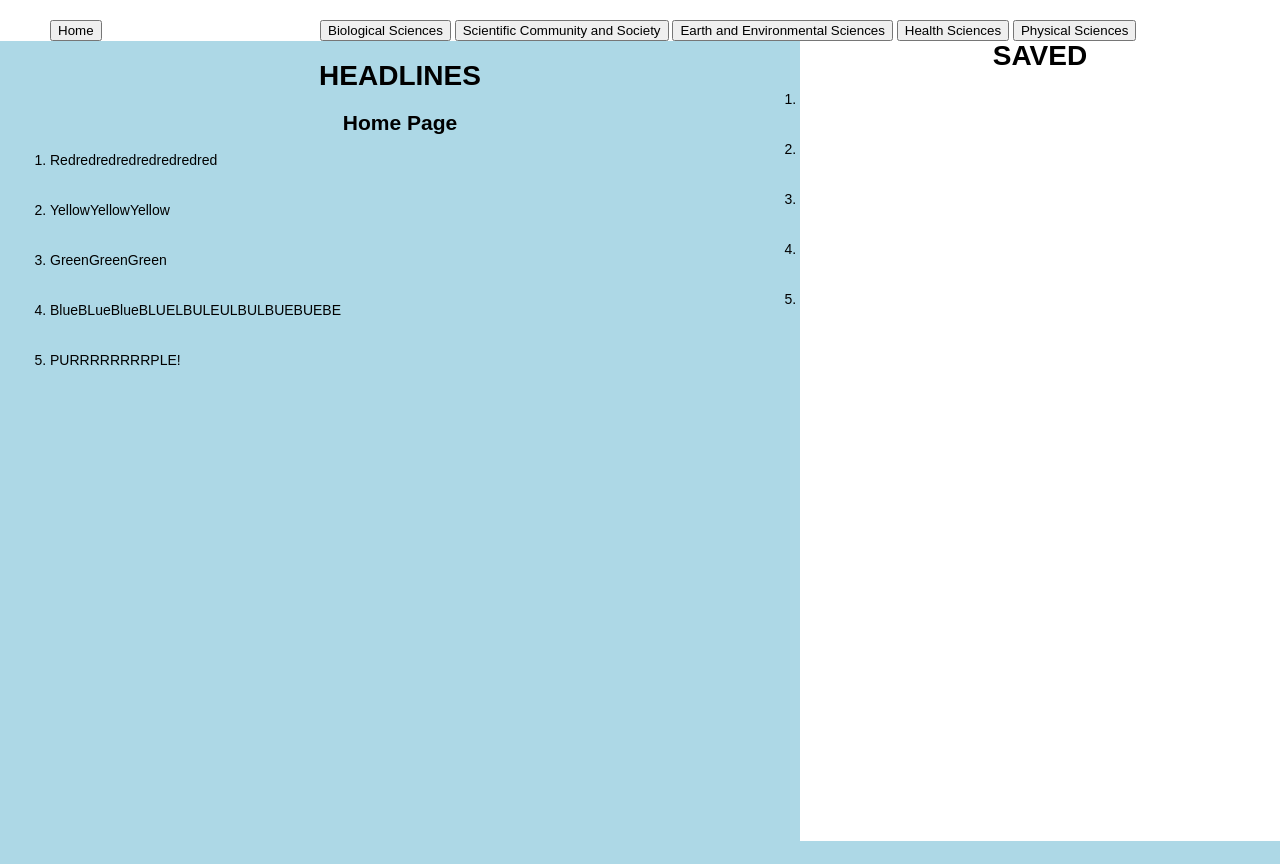
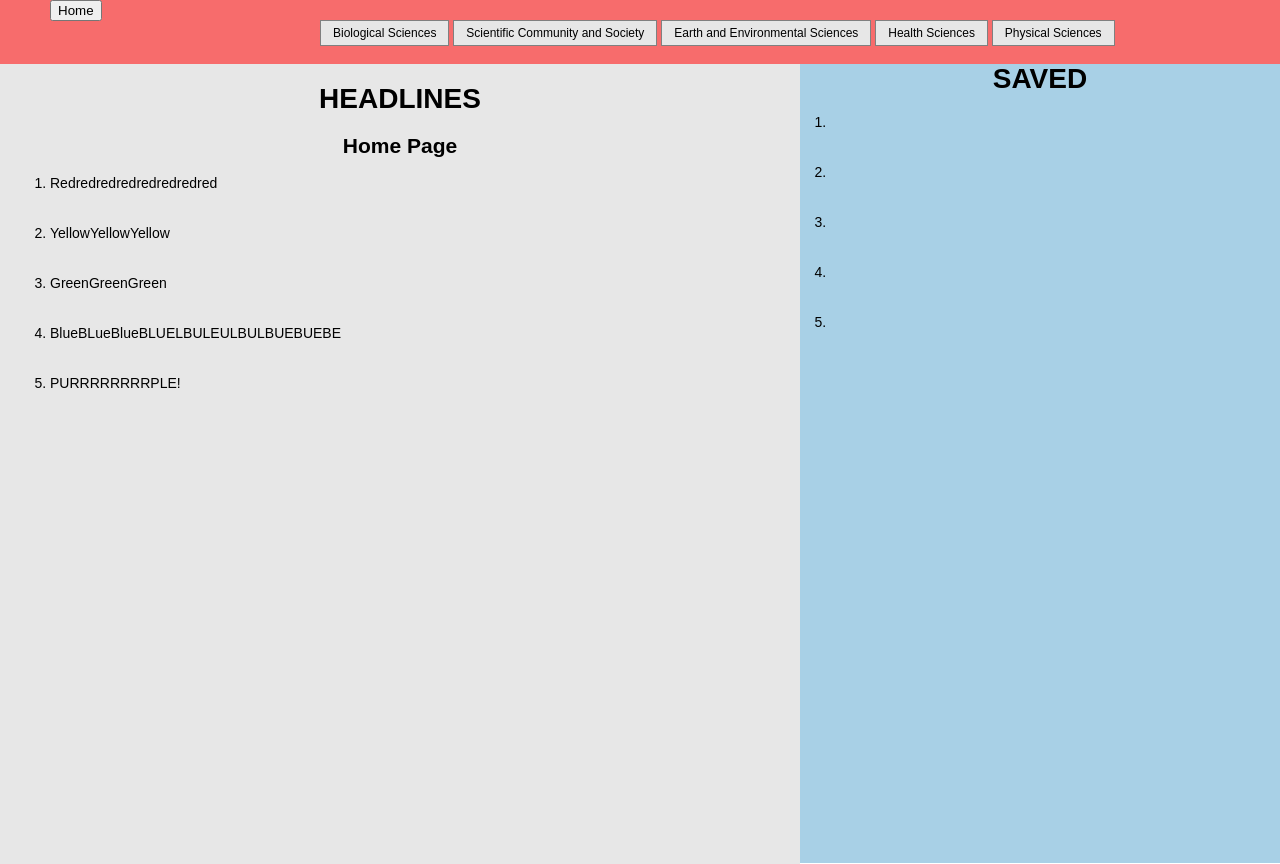
Before and after one commit to rich140/scholarly, a Flask app: page / in a window 1280 px wide. Before the commit the page ends 841 px from the top, so only its background shows below. Run offline with Flask 2, Linux system fonts and the light colour scheme; data that the repository does not hold is empty.

Commit message:
final html and css changes

```diff
--- a/static/style.css
+++ b/static/style.css
@@ -6,17 +6,21 @@ html {
 
 body {
     font-size: 14px;
-    font-family: 'Muli', Arial, sans-serif;
+    font-family: Arial;
     margin:0;
     padding:0;
     height:100%;
+
 }
 
 
 .sidebar-wrapper {
     width: 100%;
+    height: 8%;
     overflow:  hidden;
-    margin-top: 20px;
+    background-color: #F76C6C;
+
+
 }
 
 .logo {
@@ -28,12 +32,58 @@ body {
 
 .sidebar {
     margin-left: 320px;
+
 }
 
 .button {
+    font-family: Arial;
+    background-color: #e7e7e7; color: black;
     border: 1px solid grey;
     text-align: center;
-    font-size: 20px;
+    font-size: 30px;
+    padding: 10px 24px;
+}
+
+#cat1 {
+     background-color: #e7e7e7; color: black;
+     border: 1px solid grey;
+     text-align: center;
+     font-size: 12px;
+     padding: 5px 12px;
+     margin-top: 20px;
+}
+
+#cat2 {
+    background-color: #e7e7e7; color: black;
+    border: 1px solid grey;
+    text-align: center;
+    font-size: 12px;
+    padding: 5px 12px;
+}
+
+#cat3 {
+    background-color: #e7e7e7; color: black;
+    border: 1px solid grey;
+    text-align: center;
+    font-size: 12px;
+    padding: 5px 12px;
+}
+
+#cat4 {
+    background-color: #e7e7e7; color: black;
+    border: 1px solid grey;
+    text-align: center;
+    font-size: 12px;
+    padding: 5px 12px;
+}
+
+#cat5 {
+    background-color: #e7e7e7; color: black;
+    border: 1px solid grey;
+    text-align: center;
+    font-size: 12px;
+
+    padding: 5px 12px;
 }
 
 .headlines-wrapper {
@@ -41,26 +91,26 @@ body {
     width: 100%;
     overflow: hidden;
 
+
 }
 
 .headlines {
+    font-family: Arial;
     height: 100%;
-    background-color: lightblue;
+    background-color: #e7e7e7; color: black;
     width: 800px;
     float: left;
 }
 
 .saved{
+    font-family: Arial;
     margin-top: -20px;
     height: 100%;
-<<<<<<< HEAD
-    margin-left: 820px;
+    margin-left: 780px;
     margin-top: -20px;
-=======
-    margin-left: 810px;
->>>>>>> 94fff629b4faf26548f18d4fa35ecb9819f55ed2
-    background-color: rgb(252, 138, 97);
+    background-color: #A8D0E6;
   }
+
 .empty {
   /* display: inline-block; */
   height: 50px;
```
Also changed, not shown: templates/index.html (+22 -19 lines), static/script.js (line endings or trailing spaces).
